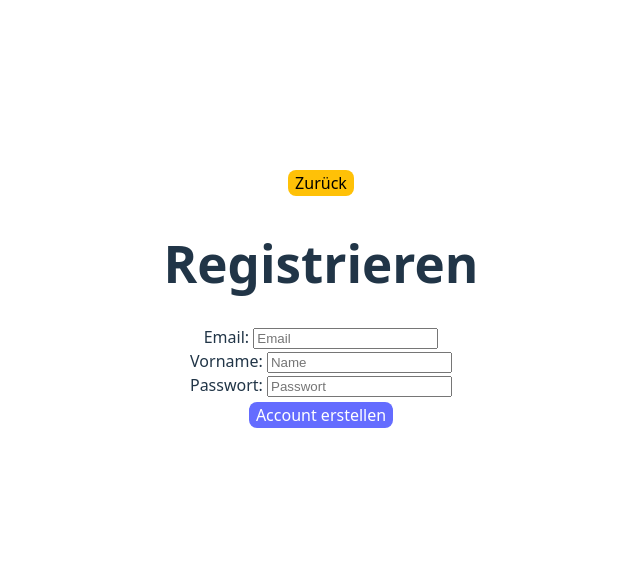
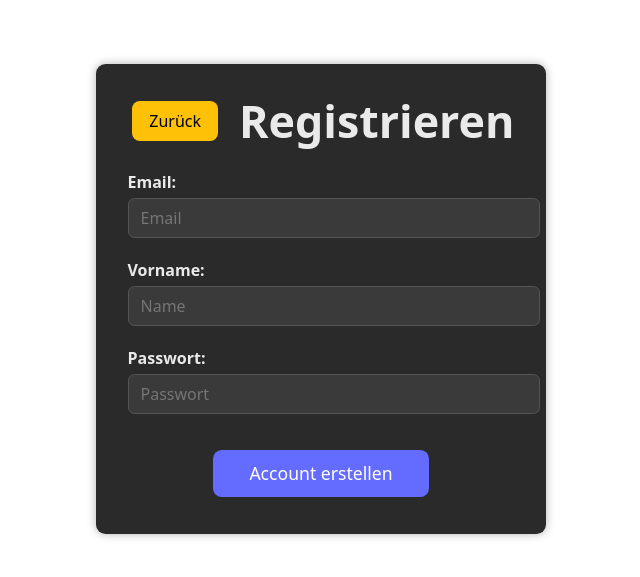
Before and after one commit to Pierro-e/HTWD-SE-shareshop_4B, a Vue app in the folder src/frontend/shareshop_4b/: page /registrieren in a window 1280 px wide. Shown: the part 101-678 px from the top of the page, without its empty margins (319-959 px from the left). Built offline with nearby package versions, Linux system fonts and the light colour scheme.

Commit message:
styles angepasst

```diff
--- a/src/frontend/shareshop_4b/src/components/CreateAccount.vue
+++ b/src/frontend/shareshop_4b/src/components/CreateAccount.vue
@@ -1,8 +1,10 @@
 <template>
 
     <div class="create_account-container">
-        <button class="button-cancel" @click="$router.push('/')">Zurück</button>
-      <h1>Registrieren</h1>
+        <div class="header">
+            <button class="button-cancel" @click="$router.push('/')">Zurück</button>
+            <h1>Registrieren</h1>
+        </div>
         <form @submit.prevent="onSubmit">
             <div class="create_email">
                 <label for="email" class="create_block">Email: </label>
@@ -77,3 +79,90 @@ const onSubmit = async () => {
     }
 }
 </script>
+
+<style scoped>
+.create_account-container {
+  max-width: 400px;
+  margin: 2rem auto;
+  padding: 2rem;
+  background-color: #2a2a2a;
+  border-radius: 0.6em;
+  box-shadow: 0 0 10px rgba(0,0,0,0.3);
+  color: rgba(255, 255, 255, 0.9);
+  font-family: inherit;
+  text-align: left;
+}
+
+.header {
+  display: flex;
+  align-items: center;
+  gap: 1rem;
+  margin-bottom: 1.5rem;
+}
+
+.header h1 {
+  margin: 0;
+  flex-grow: 1;
+  text-align: center;
+  font-size: 2.8rem;
+  font-weight: 600;
+}
+
+button.button-cancel {
+  position: static; /* Wichtig, keine absolute Position */
+  padding: 0.5em 1em;
+  font-size: 1em;
+  flex-shrink: 0;
+  cursor: pointer;
+}
+
+form {
+  display: flex;
+  flex-direction: column;
+  gap: 1.2rem;
+}
+
+.create_block {
+  display: block;
+  margin-bottom: 0.3rem;
+  font-weight: 600;
+  font-size: 1rem;
+}
+
+input[type="email"],
+input[type="text"],
+input[type="password"] {
+  width: 100%;
+  padding: 0.5em 0.75em;
+  border-radius: 0.4em;
+  border: 1px solid #555;
+  background-color: #3a3a3a;
+  color: white;
+  font-size: 1rem;
+  font-family: inherit;
+  transition: border-color 0.25s;
+}
+
+input[type="email"]:focus,
+input[type="text"]:focus,
+input[type="password"]:focus {
+  outline: none;
+  border-color: #646cff;
+  box-shadow: 0 0 5px #646cff;
+}
+
+button.button-submit {
+  align-self: center;
+  padding: 0.6em 2em;
+  font-size: 1.1rem;
+  margin-top: 1rem;
+}
+
+.error {
+  color: #ff4c4c;
+  margin-top: 0.8rem;
+  text-align: center;
+  font-weight: 600;
+}
+
+</style>
--- a/src/frontend/shareshop_4b/src/components/Login.vue
+++ b/src/frontend/shareshop_4b/src/components/Login.vue
@@ -64,3 +64,76 @@ const onSubmit = async () => {
   }
 }
 </script>
+
+
+<style scoped>
+.login_container {
+  max-width: 400px;
+  margin: 3em auto;
+  padding: 2em;
+  background-color: #2a2a2a;
+  border-radius: 0.75em;
+  box-shadow: 0 4px 12px rgba(0,0,0,0.2);
+  color: inherit;
+  font-size: 1.1rem;
+  text-align: left;
+}
+
+h2 {
+  margin-top: 0;
+  margin-bottom: 1.2em;
+  font-weight: 600;
+}
+
+form {
+  display: flex;
+  flex-direction: column;
+  gap: 1.2em;
+}
+
+.login_email,
+.login_pw {
+  display: flex;
+  flex-direction: column;
+}
+
+.login_block {
+  margin-bottom: 0.4em;
+  font-weight: 500;
+}
+
+input[type="email"],
+input[type="password"] {
+  padding: 0.6em 0.8em;
+  border-radius: 0.4em;
+  border: none;
+  font-size: 1em;
+  box-sizing: border-box;
+  background-color: #3a3a3a;
+  color: white;
+  transition: background-color 0.25s, border-color 0.25s;
+}
+
+input[type="email"]:focus,
+input[type="password"]:focus {
+  outline: none;
+  background-color: #505050;
+  border: 1px solid #646cff;
+}
+
+.error {
+  margin-top: 1em;
+  font-weight: 600;
+}
+
+.create_account {
+  text-align: center;
+  margin-top: 2em;
+  color: inherit;
+}
+
+.create_account p {
+  margin-bottom: 0.5em;
+  font-size: 1rem;
+}
+</style>
```
